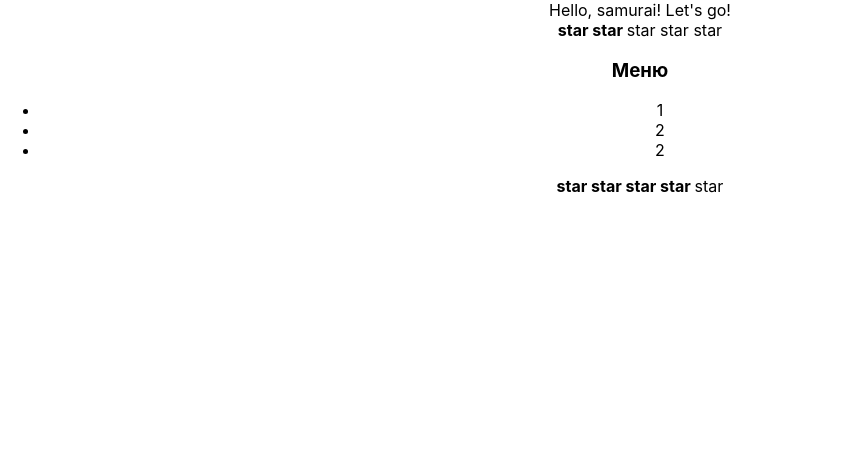
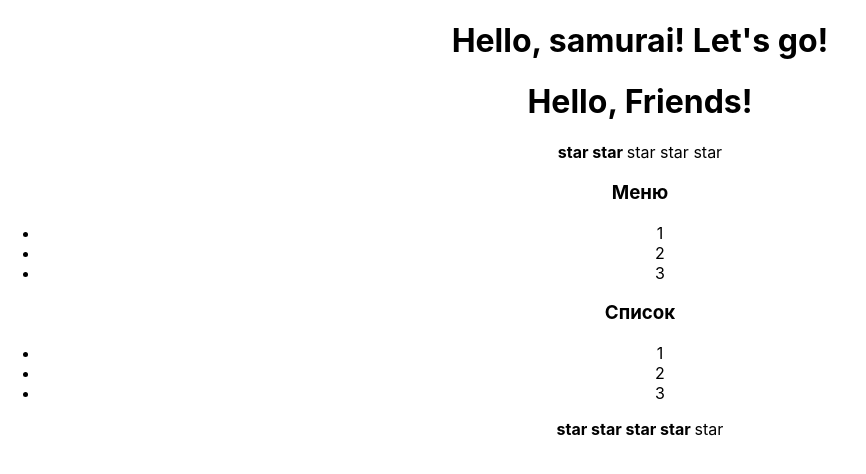
Before and after one commit to wrunika/samurai-way-main, a React (Create React App) app: page / in a window 1280 px wide. Shown: the top 474 px of the page, without its empty margins (0-866 px from the left). Built offline with nearby package versions, Linux system fonts and the light colour scheme.

Commit message:
feat: rename AppTitle to PageTitle, add props to PageTitle and AccordionTitle

```diff
--- a/src/App.tsx
+++ b/src/App.tsx
@@ -7,18 +7,21 @@ function App() {
     console.log('app rendering')
     return (
         <div className="App">
-            <AppTitle/>
+            <PageTitle title={"Hello, samurai! Let's go!"}/>
+            <PageTitle title={"Hello, Friends!"}/>
             <Rating value={2}/>
-            <Accordion/>
+            <Accordion title={"Меню"}/>
+            <Accordion title={"Список"}/>
             <Rating value={4}/>
         </div>
     );
 }
 
-function AppTitle() {
+function PageTitle(props: any) {
+    debugger
     console.log('appTitle rendering')
     return (
-        <>Hello, samurai! Let's go!</>
+        <h1>{ props.title }</h1>
     );
 }
 
--- a/src/components/Accordion/Accordion.tsx
+++ b/src/components/Accordion/Accordion.tsx
@@ -1,19 +1,21 @@
 import React from "react";
 
-function Accordion() {
+function Accordion(props: any) {
+    debugger
     console.log('accordion rendering')
     return (
         <div>
-            <AccordionTitle/>
+            <AccordionTitle titleAcc={props.title}/>
             <AccordionBody/>
         </div>
     );
 }
 
-function AccordionTitle() {
+function AccordionTitle(propsAcc: any) {
+    debugger
     console.log('accordionTitle rendering')
     return(
-        <h3>Меню</h3>
+        <h3>{propsAcc.titleAcc}</h3>
     );
 }
 
@@ -23,7 +25,7 @@ function AccordionBody() {
         <ul>
             <li>1</li>
             <li>2</li>
-            <li>2</li>
+            <li>3</li>
         </ul>
     );
 }
```
